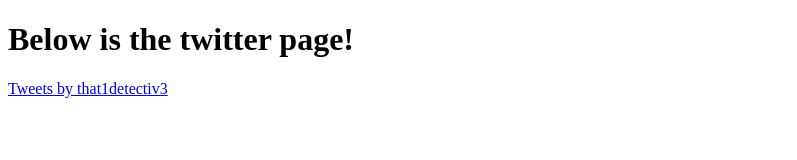
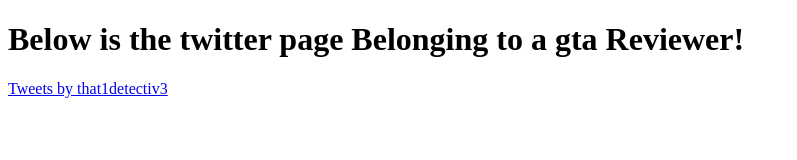
Before and after one commit to GeorgeKyriakou2/Worksheet11, a plain HTML site: page index.html in a window 1280 px wide. Shown: the whole page, without its empty margins (0-797 px from the left). Drawn offline with Linux system fonts and the light colour scheme.

Commit message:
Update index.html
Added text to h1 element

```diff
--- a/index.html
+++ b/index.html
@@ -15,7 +15,7 @@
 </script>
 
 <body>
-<h1>Below is the twitter page!</h1>
+<h1>Below is the twitter page Belonging to a gta Reviewer!</h1>
 <a class="twitter-timeline" href="https://twitter.com/that1detectiv3?ref_src=twsrc%5Etfw">Tweets by that1detectiv3</a> <script async src="https://platform.twitter.com/widgets.js" charset="utf-8"></script>
 </body>
 
```
